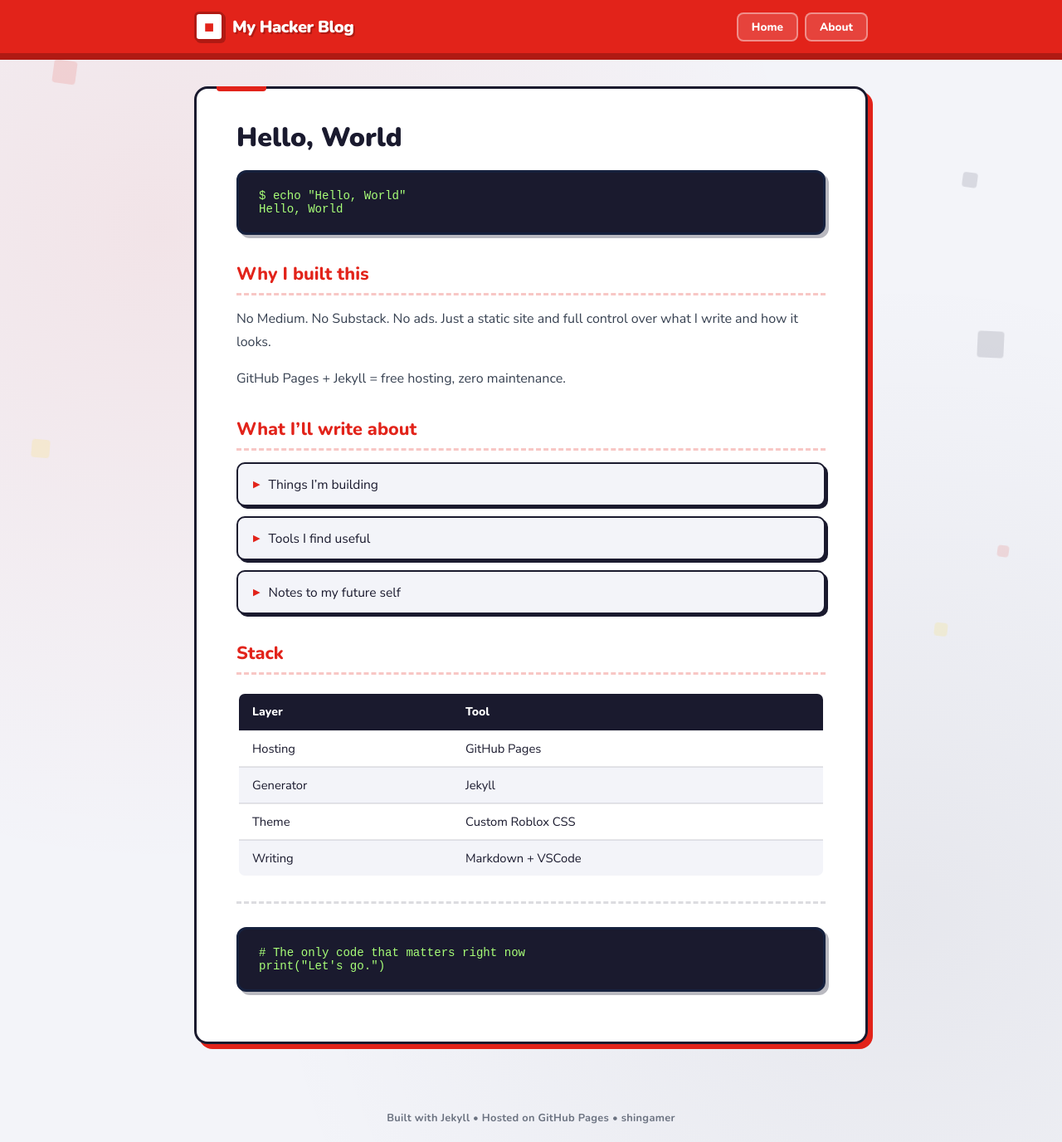
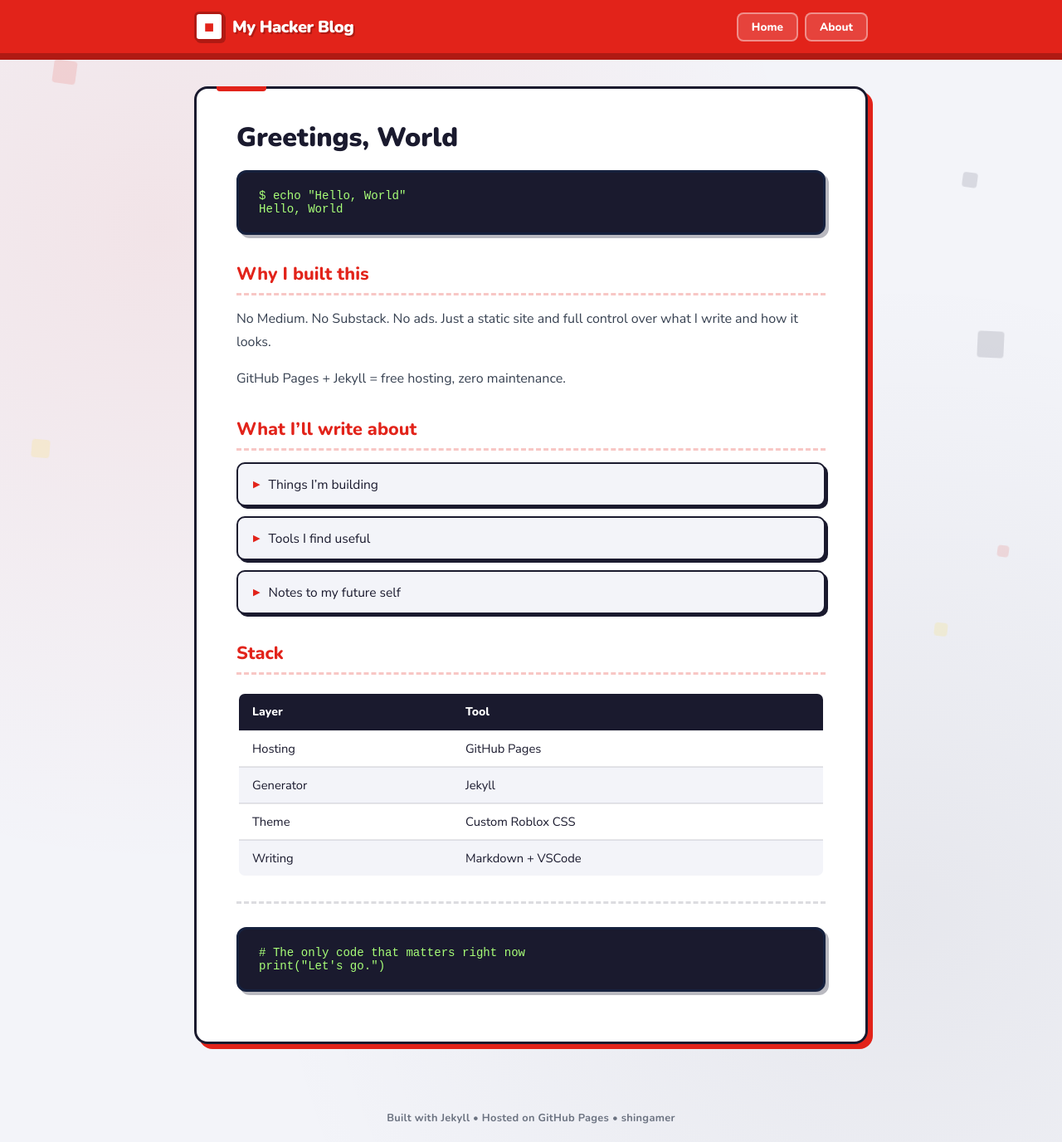
Before and after one commit to shingamer/shingamer.github.io, a Jekyll site: the page built from _posts/2026-04-05-my-first-blog.md, in a window 1280 px wide. Shown: the whole page at 83% size. Built offline with Jekyll 4.4.1, drawn with Linux system fonts in a browser that asks for light colours.

Commit message:
Update 2026-04-05-my-first-blog.md

````diff
--- a/_posts/2026-04-05-my-first-blog.md
+++ b/_posts/2026-04-05-my-first-blog.md
@@ -4,7 +4,7 @@ title: "Hello, World"
 date: 2026-04-05 12:00:00 +0800
 ---
 
-# Hello, World
+# Greetings, World
 
 ```bash
 $ echo "Hello, World"
````
